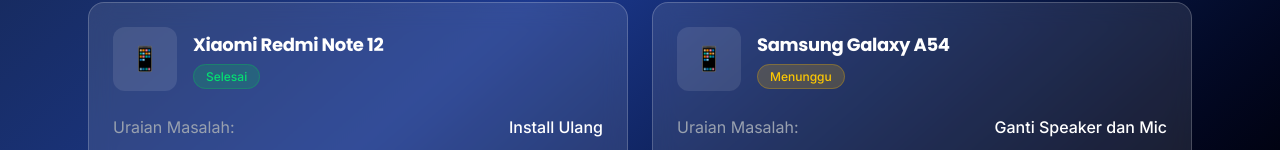
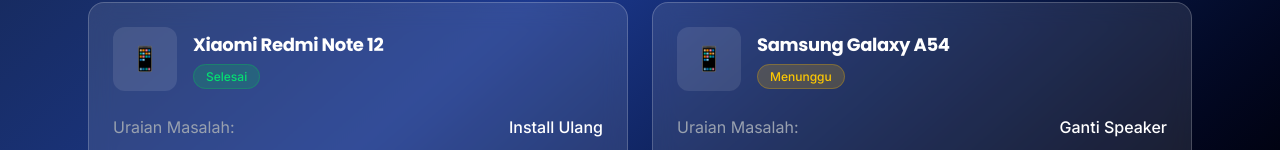
Before and after one commit to rahmatazrima/BSC, a Next.js app: page /history in a window 1280 px wide. Shown: the part 650-800 px from the top of the page. Built offline with nearby package versions, Linux system fonts and the light colour scheme; no server answers.

Commit message:
update booking

```diff
--- a/src/app/admin/page.tsx
+++ b/src/app/admin/page.tsx
@@ -56,7 +56,7 @@
     id: "ORD-004",
     customerName: "Maya Putri",
     device: "iPhone 13",
-    problem: "Ganti Speaker dan Mic",
+    problem: "Ganti Speaker",
     status: "pending",
     serviceType: "Mekanik datang ke lokasi Anda",
     scheduledDate: "2024-01-17",
--- a/src/app/booking/page.tsx
+++ b/src/app/booking/page.tsx
@@ -31,7 +31,7 @@
   "Ganti Baterai": { base: 50000, premium: 75000 },
   "Ganti LCD": { base: 150000, premium: 200000 },
   "Install Ulang": { base: 75000, premium: 100000 },
-  "Ganti Speaker dan Mic": { base: 125000, premium: 175000 },
+  "Ganti Speaker": { base: 125000, premium: 175000 },
   "Ganti Tombol Power dan Volume": { base: 100000, premium: 150000 },
   "Ganti Kamera": { base: 175000, premium: 250000 },
 };
@@ -112,14 +112,15 @@
           {currentStep === 5 && <Step5 serviceData={serviceData} price={calculatePrice()} />}
 
           {/* Navigation Buttons */}
-          <div className="flex justify-between gap-3 sm:gap-4 mt-8 sm:mt-10 md:mt-12">
+          <div className={`flex gap-3 sm:gap-4 mt-8 sm:mt-10 md:mt-12 ${currentStep === 1 ? 'justify-end' : 'justify-between'}`}>
+            {currentStep > 1 && (
               <button
                 onClick={prevStep}
-              disabled={currentStep === 1}
                 className="px-4 sm:px-5 md:px-6 py-2.5 sm:py-3 bg-gradient-to-r from-blue-600 to-cyan-600 text-white rounded-lg sm:rounded-xl hover:from-blue-700 hover:to-cyan-700 transition-all duration-300 shadow-lg hover:shadow-blue-500/25 text-sm sm:text-base"
               >
                 Kembali
               </button>
+            )}
 
             {currentStep < 5 ? (
               <button
@@ -177,7 +178,7 @@
     "Ganti Baterai",
     "Ganti LCD",
     "Install Ulang",
-    "Ganti Speaker dan Mic",
+    "Ganti Speaker",
     "Ganti Tombol Power dan Volume",
     "Ganti Kamera"
   ];
@@ -238,16 +239,18 @@
           value={serviceData.schedule.date}
           onChange={(e) => updateServiceData('schedule', { ...serviceData.schedule, date: e.target.value })}
           min={new Date().toISOString().split('T')[0]}
-          className="w-full px-3 sm:px-4 py-3 sm:py-4 bg-white/10 border border-white/20 rounded-lg sm:rounded-xl text-white focus:border-blue-500/50 focus:ring-2 focus:ring-blue-500/20 outline-none transition-all backdrop-blur-sm text-sm sm:text-base"
+          className="w-full px-3 sm:px-4 py-3 sm:py-4 bg-white/10 border border-white/20 rounded-lg sm:rounded-xl text-white focus:border-blue-500/50 focus:ring-2 focus:ring-blue-500/20 outline-none transition-all backdrop-blur-sm text-sm sm:text-base [color-scheme:dark]"
+          style={{ colorScheme: 'dark' }}
         />
       </div>
 
       <div>
         <label className="block text-gray-300 text-base sm:text-lg font-medium mb-2 sm:mb-3">Pilih Waktu</label>
+        <div className="relative">
           <select
             value={serviceData.schedule.time}
             onChange={(e) => updateServiceData('schedule', { ...serviceData.schedule, time: e.target.value })}
-          className="w-full px-3 sm:px-4 py-3 sm:py-4 bg-white/10 border border-white/20 rounded-lg sm:rounded-xl text-white focus:border-blue-500/50 focus:ring-2 focus:ring-blue-500/20 outline-none transition-all backdrop-blur-sm text-sm sm:text-base"
+            className="w-full px-3 sm:px-4 py-3 sm:py-4 bg-white/10 border border-white/20 rounded-lg sm:rounded-xl text-white focus:border-blue-500/50 focus:ring-2 focus:ring-blue-500/20 outline-none transition-all backdrop-blur-sm text-sm sm:text-base appearance-none cursor-pointer"
           >
             <option value="" className="bg-gray-800">Pilih waktu</option>
             <option value="09:00" className="bg-gray-800">09:00 - 10:00</option>
@@ -257,6 +260,12 @@
             <option value="14:00" className="bg-gray-800">14:00 - 15:00</option>
             <option value="15:00" className="bg-gray-800">15:00 - 16:00</option>
           </select>
+          <div className="pointer-events-none absolute inset-y-0 right-0 flex items-center px-3 sm:px-4 text-white">
+            <svg className="fill-current h-4 w-4 sm:h-5 sm:w-5" xmlns="http://www.w3.org/2000/svg" viewBox="0 0 20 20">
+              <path d="M5.293 7.293a1 1 0 011.414 0L10 10.586l3.293-3.293a1 1 0 111.414 1.414l-4 4a1 1 0 01-1.414 0l-4-4a1 1 0 010-1.414z" />
+            </svg>
+          </div>
+        </div>
       </div>
     </div>
   </div>
--- a/src/app/history/page.tsx
+++ b/src/app/history/page.tsx
@@ -61,7 +61,7 @@
   {
     id: "ORD-004",
     device: "Samsung Galaxy A54",
-    problem: "Ganti Speaker dan Mic",
+    problem: "Ganti Speaker",
     status: "pending",
     serviceType: "On-Site Service : Jl. Teuku Umar No. 123",
     scheduledDate: "2 Maret 2025 pukul 09:00",
```
Lines whose indentation alone changed are shown as unchanged.
